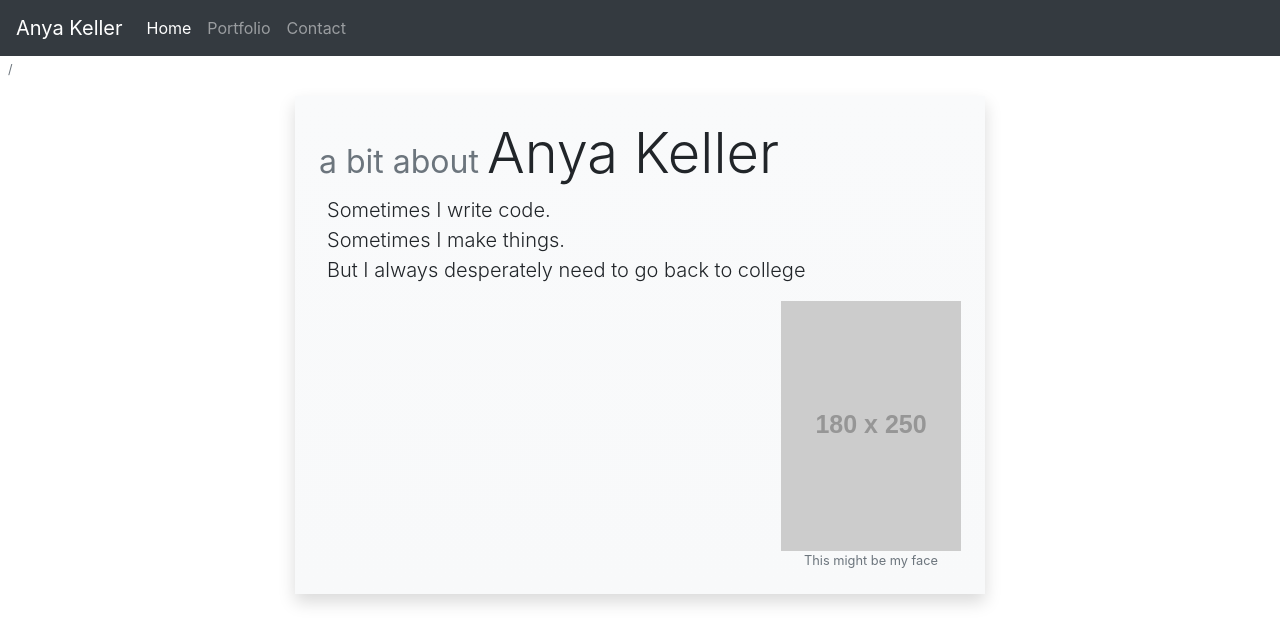
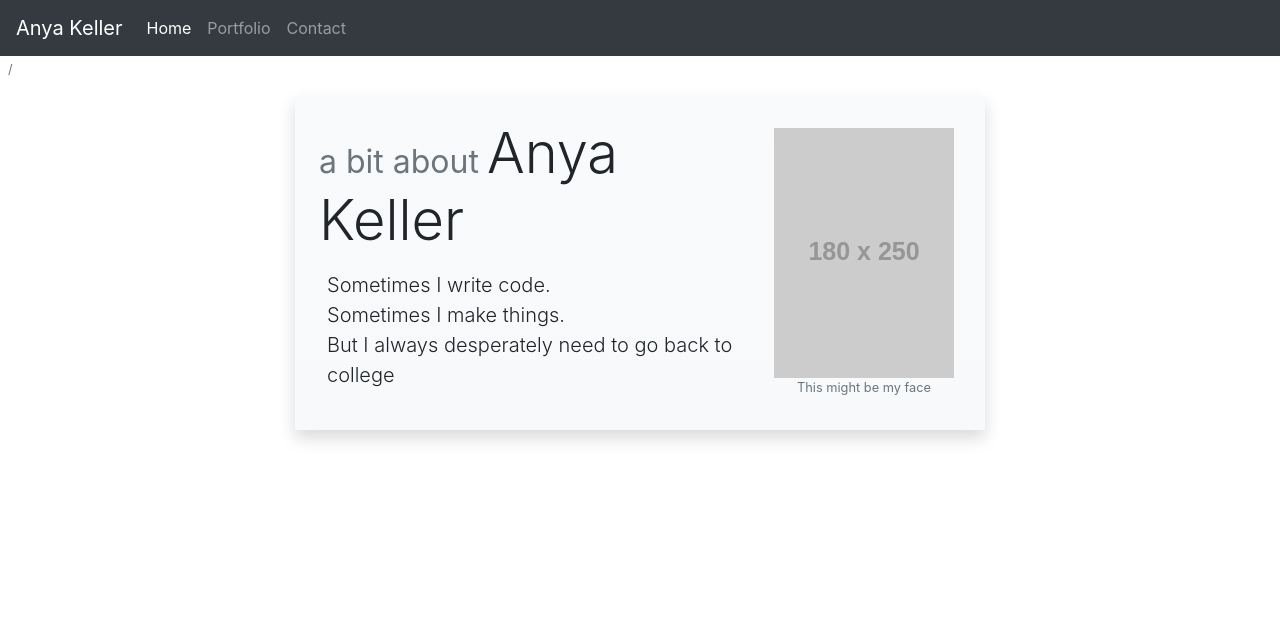
Before and after one commit to anyakeller/portfolio, a React (Create React App) app: page / in a window 1280 px wide. Shown: the top 644 px of the page. Built offline with nearby package versions, Linux system fonts and the light colour scheme.

Commit message:
eyet i am dne

```diff
--- a/src/App.js
+++ b/src/App.js
@@ -6,7 +6,7 @@ import Header from "./components/Header";
 function App() {
   return (<Router basename={`${process.env.PUBLIC_URL}/`}>
     <div className="App">
-      <nav className="navbar navbar-expand-lg navbar-dark bg-dark">
+      <nav className="navbar navbar-expand-sm navbar-dark bg-dark">
         <Link className="navbar-brand" to="/">
           Anya Keller
         </Link>
--- a/src/routes/Contact.js
+++ b/src/routes/Contact.js
@@ -9,7 +9,7 @@ function Contact(props) {
           }}>
           <div className="mb-3 mb-md-0">
             <h1>
-              <small className="text-muted text-small mr-2">
+              <small className="text-muted text-small mr-2 d-block d-sm-inline">
                 dare to
               </small>
               <span className="display-4">Contact Me</span>
--- a/src/routes/Home.js
+++ b/src/routes/Home.js
@@ -1,19 +1,18 @@
 import React from "react";
 
 function Home(props) {
-  return (<div className="row">
-    <div className="col">
-      <div className="bg-gradient-light mx-auto shadow px-4 py-4 clearfix" style={{
+  return (<div className="bg-gradient-light mx-auto shadow px-4 py-4" style={{
       maxWidth: "690px"
     }}>
-        <div className="float-left mb-3 mb-md-0">
+    <div className="row">
+      <div className="col-12 col-md-8 d-flex flex-column">
         <h1>
-            <small className="text-muted text-small d-block d-sm-inline mr-2">
+          <small className="text-muted text-small mr-2 d-block d-sm-inline">
             a bit about
           </small>
           <span className="display-4">Anya Keller</span>
         </h1>
-          <p className="lead pl-2" style={{
+        <p className="lead pl-2 mt-2" style={{
             whiteSpace: "pre-line"
           }}>
           Sometimes I write code.{'\n'}
@@ -21,10 +20,9 @@ function Home(props) {
           But I always desperately need to go back to college
         </p>
       </div>
-        <aside className="text-center float-md-right">
+      <div className="col mt-3 mt-md-2">
         <img className="d-block mx-auto" src="https://via.placeholder.com/180x250" alt="180x250 placeholder img"/>
-          <small className="d-block text-muted">This might be my face</small>
-        </aside>
+        <small className="d-block text-center text-muted">This might be my face</small>
       </div>
     </div>
   </div>);
--- a/src/routes/Portfolio.js
+++ b/src/routes/Portfolio.js
@@ -16,7 +16,7 @@ function Portfolio(props) {
           }}>
           <div className="mb-3 mb-md-0">
             <h1>
-              <small className="text-muted text-small mr-2">
+              <small className="text-muted text-small mr-2 d-block d-sm-inline">
                 garbage by
               </small>
               <span className="display-4">Anya Keller</span>
```
Lines whose indentation alone changed are shown as unchanged.
